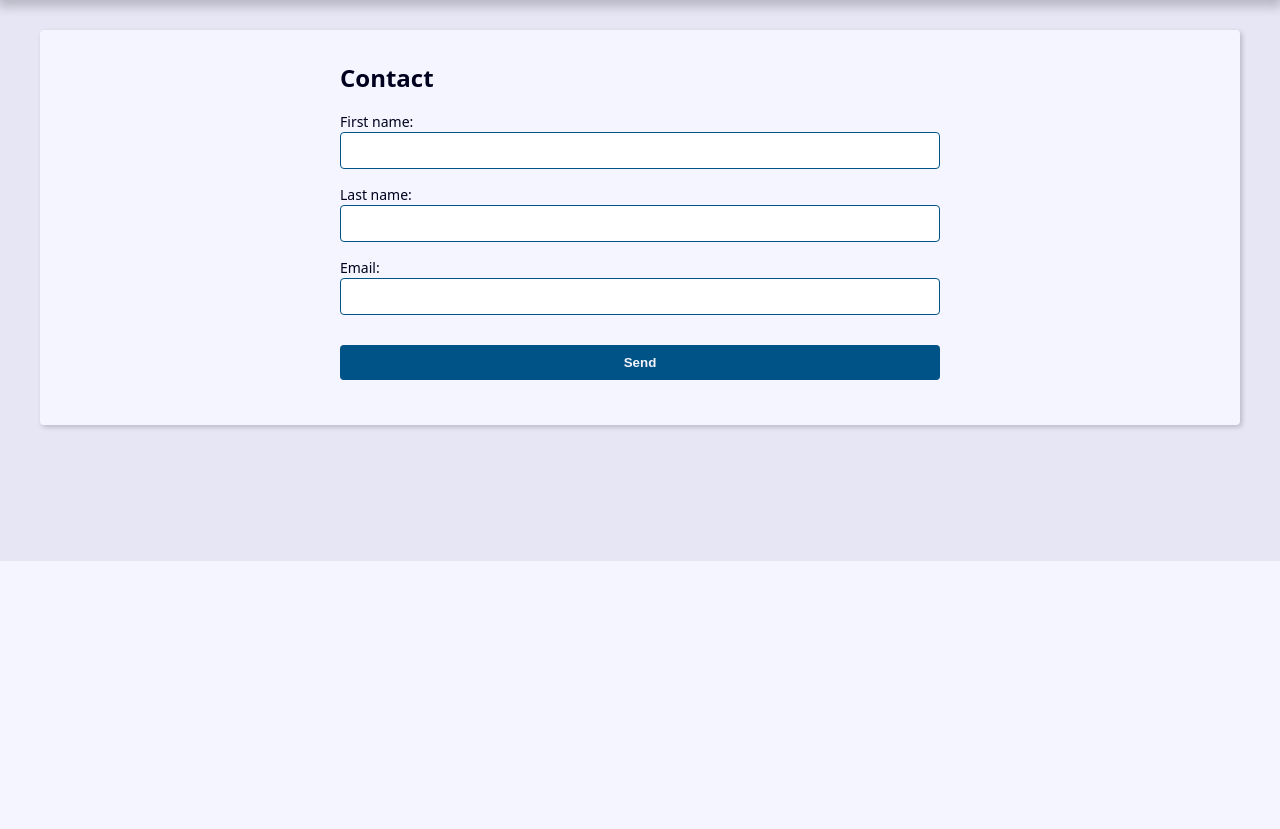
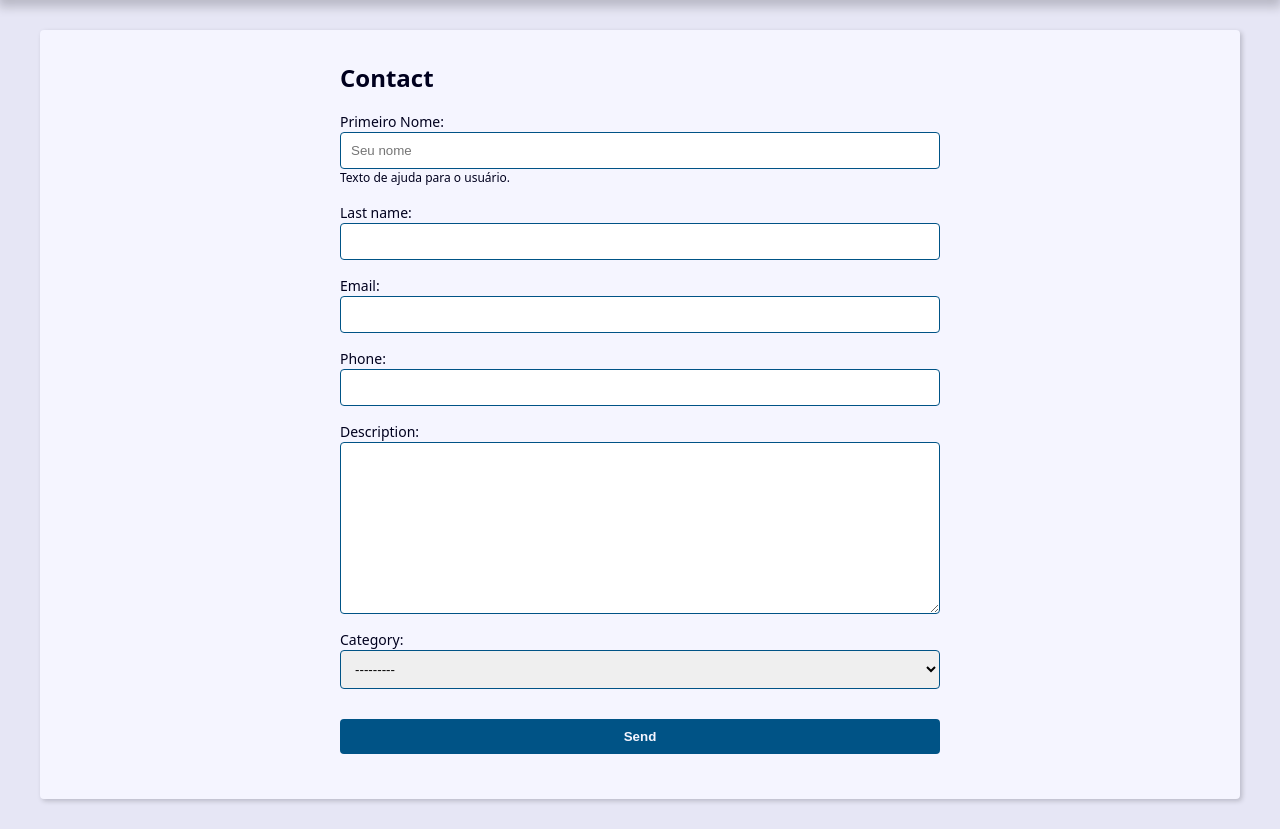
Before and after one commit to Dematheu/projeto-agenda-django, a Django app: page /contact/create/ in a window 1280 px wide. Shown: the part 239-1068 px from the top of the page. Before the commit the page ends 800 px from the top, so only its background shows below. Run offline with Django 4.2, Linux system fonts and the light colour scheme; data that the repository does not hold is empty.

Commit message:
Form Configurations at 90%

```diff
--- a/contact/forms.py
+++ b/contact/forms.py
@@ -1,31 +1,72 @@
+from typing import Any, Dict, Mapping, Optional, Type, Union
 from django import forms
 from django.core.exceptions import ValidationError
+from django.core.files.base import File
+from django.db.models.base import Model
+from django.forms.utils import ErrorList
 from . import models
 
 
 class ContactForm(forms.ModelForm):
+    first_name = forms.CharField(
+        widget=forms.TextInput(
+            attrs={
+                'class': 'classe-a classe-b',
+                'placeholder': 'Seu nome',
+            }
+        ),
+        label='Primeiro Nome',
+        help_text='Texto de ajuda para o usuário.'
+    )
+
+    def __init__(self, *args, **kwargs) -> None:
+        super().__init__(*args, **kwargs)
+
+        # self.fields['first_name'].widget.attrs.update({
+        #     'class': 'classe-a classe-b',
+        #     'placeholder': 'Seu nome - init',
+        # })
+
     class Meta:
         model = models.Contact
         fields = (
             'first_name', 'last_name', 'email',
+            'phone', 'description', 'category',
+            )
+        # widgets = {
+        #     'first_name': forms.TextInput(
+        #         attrs={
+        #             'class': 'classe-a classe-b',
+        #             'placeholder': 'Seu nome',
+        #         }
+        #     )
+        # }
+
+    def clean(self):
+        cleaned_data = self.cleaned_data
+        first_name = cleaned_data.get('first_name')
+        last_name = cleaned_data.get('last_name')
+
+        if first_name == last_name:
+            msg = ValidationError(
+                    'Primeiro nome não pode ser igual o segundo',
+                    code='invalid'
+                )
+            self.add_error('first_name', msg)
+            self.add_error('last_name', msg)
+
+        return super().clean()
+
+    def clean_first_name(self):
+        first_name = self.cleaned_data.get('first_name')
+
+        if first_name == 'ABC':
+            self.add_error(
+                'first_name',
+                ValidationError(
+                    'Error add_error',
+                    code='invalid'
+                )
             )
 
-    def clean(self):
-        # cleaned_data = self.cleaned_data
-
-        self.add_error(
-            'first_name',
-            ValidationError(
-                'Mensagem de erro 1.',
-                code='invalid'
-            )
-        )
-        self.add_error(
-            'last_name',
-            ValidationError(
-                'Mensagem de erro 2.',
-                code='invalid'
-            )
-        )
-
-        return super().clean()
+        return first_name
--- a/contact/templates/contact/create.html
+++ b/contact/templates/contact/create.html
@@ -19,6 +19,10 @@
                     <label for="{{ field.id_for_label }}">{{ field.label }}:</label>
                     {{ field }}
                     {{ field.errors }}
+
+                    {% if field.help_text %}
+                        <p class="help-text">{{ field.help_text }}</p>
+                    {% endif %}
                 </div>
             {% endfor %}
         </div>
```
